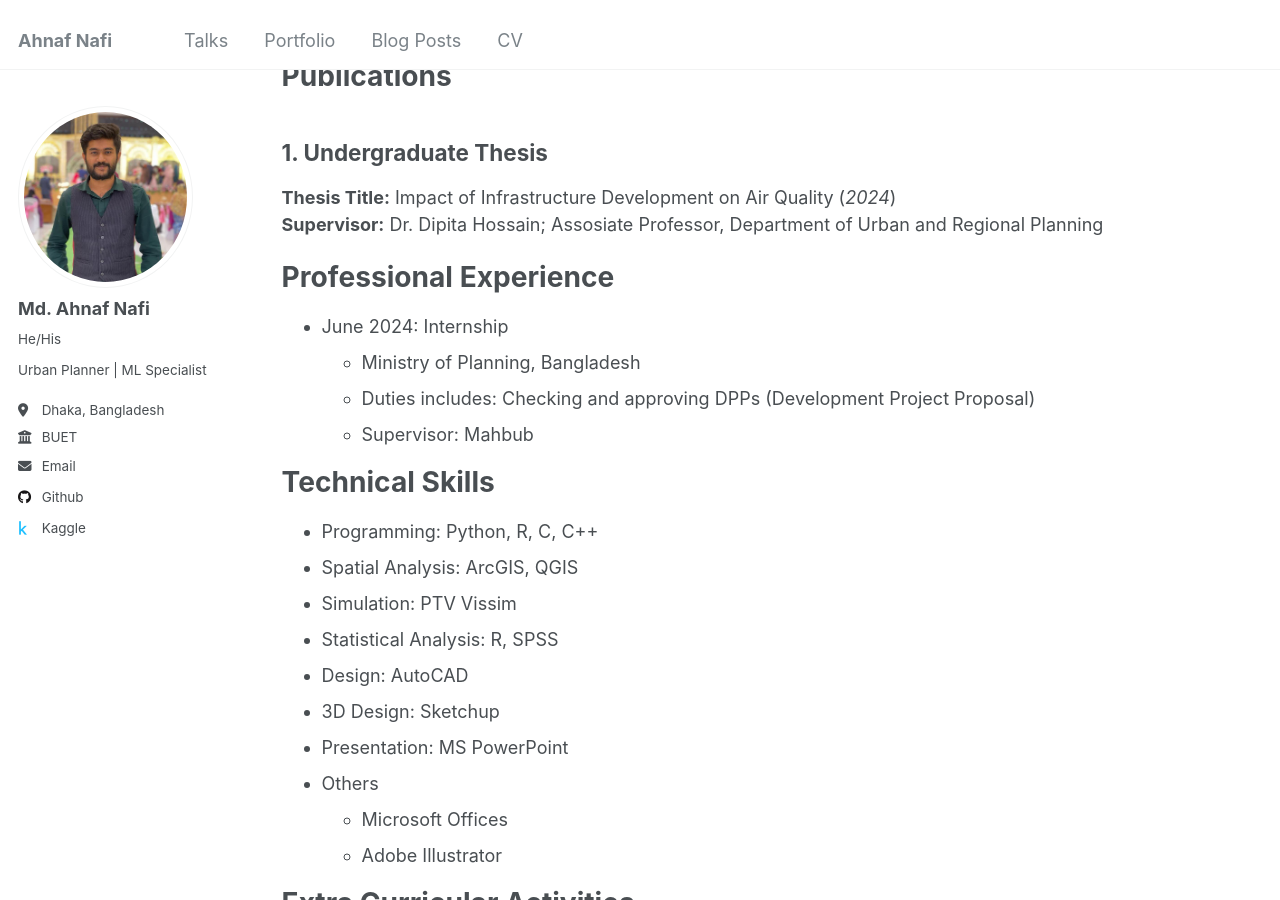
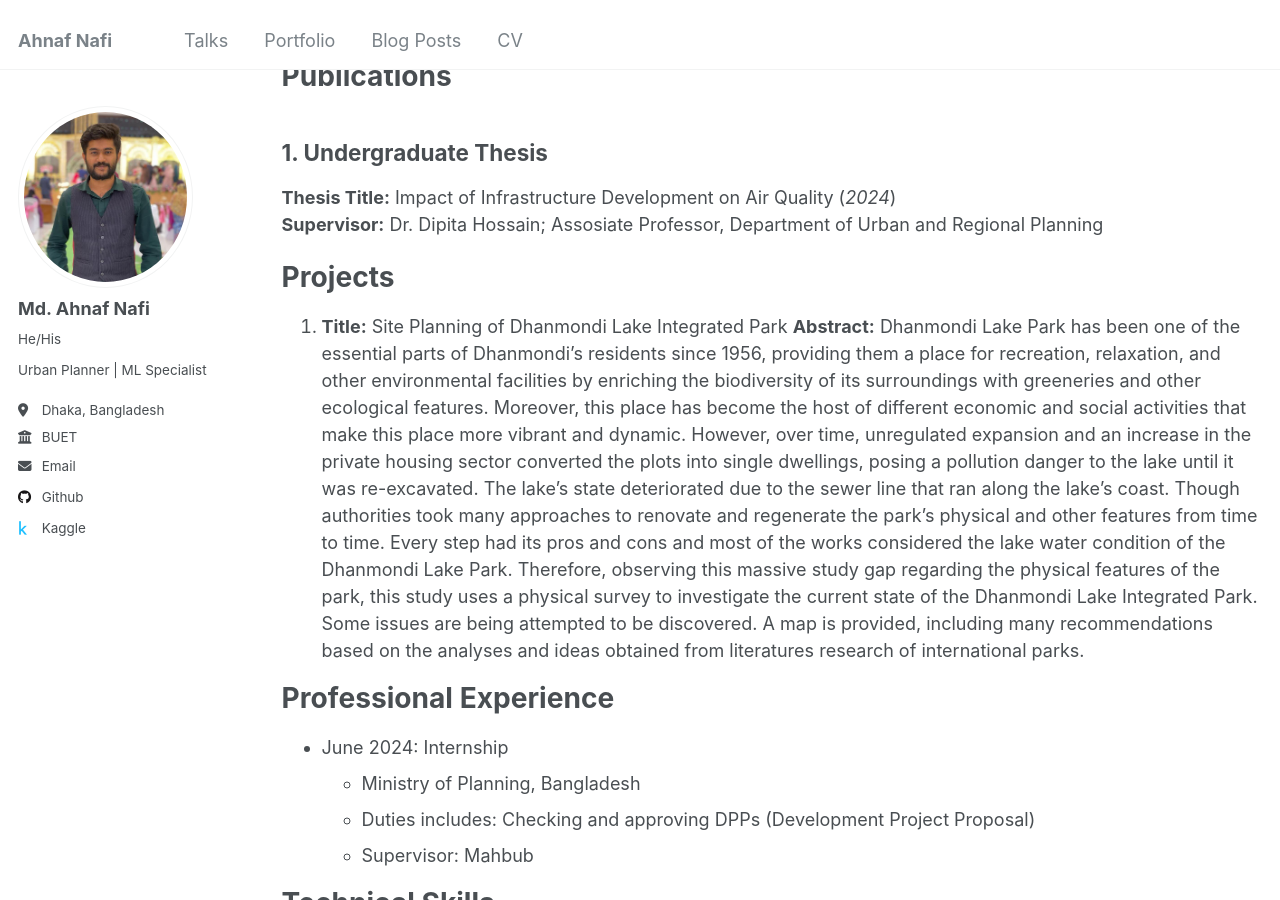
Before and after one commit to NafixData/ahnafnafi, a Jekyll site: the page built from _pages/cv.md, in a window 1280 px wide and 900 px high, scrolled down 442 px. Built offline with Jekyll 4.4.1, drawn with Linux system fonts in a browser that asks for light colours.

Commit message:
Update cv.md

```diff
--- a/_pages/cv.md
+++ b/_pages/cv.md
@@ -34,6 +34,11 @@ Publications
 **Thesis Title:** Impact of Infrastructure Development on Air Quality (_2024_)
 **Supervisor:** Dr. Dipita Hossain; Assosiate Professor, Department of Urban and Regional Planning
 
+Projects
+=======
+1. **Title:** Site Planning of Dhanmondi Lake Integrated Park
+   **Abstract:** Dhanmondi Lake Park has been one of the essential parts of Dhanmondi's residents since 1956, providing them a place for recreation, relaxation, and other environmental facilities by enriching the biodiversity of its surroundings with greeneries and other ecological features. Moreover, this place has become the host of different economic and social activities that make this place more vibrant and dynamic. However, over time, unregulated expansion and an increase in the private housing sector converted the plots into single dwellings, posing a pollution danger to the lake until it was re-excavated. The lake's state deteriorated due to the sewer line that ran along the lake's coast. Though authorities took many approaches to renovate and regenerate the park's physical and other features from time to time. Every step had its pros and cons and most of the works considered the lake water condition of the Dhanmondi Lake Park. Therefore, observing this massive study gap regarding the physical features of the park, this study uses a physical survey to investigate the current state of the Dhanmondi Lake Integrated Park. Some issues are being attempted to be discovered. A map is provided, including many recommendations based on the analyses and ideas obtained from literatures research of international parks.
+
 Professional Experience
 ======
 * June 2024: Internship
```
